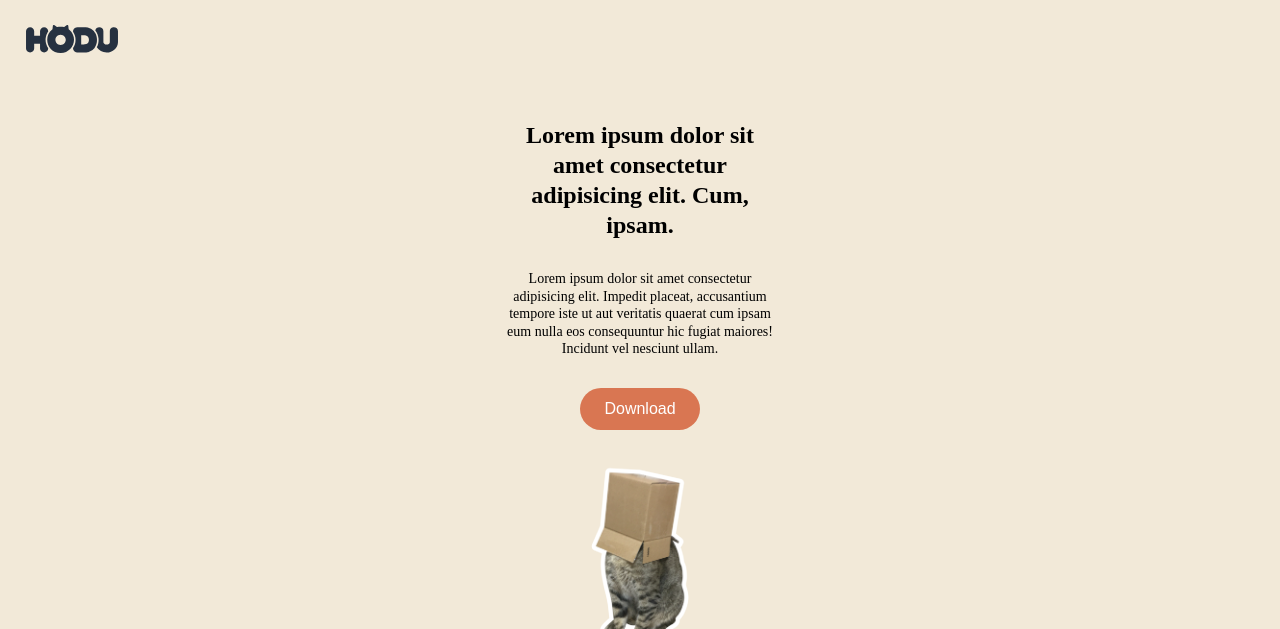
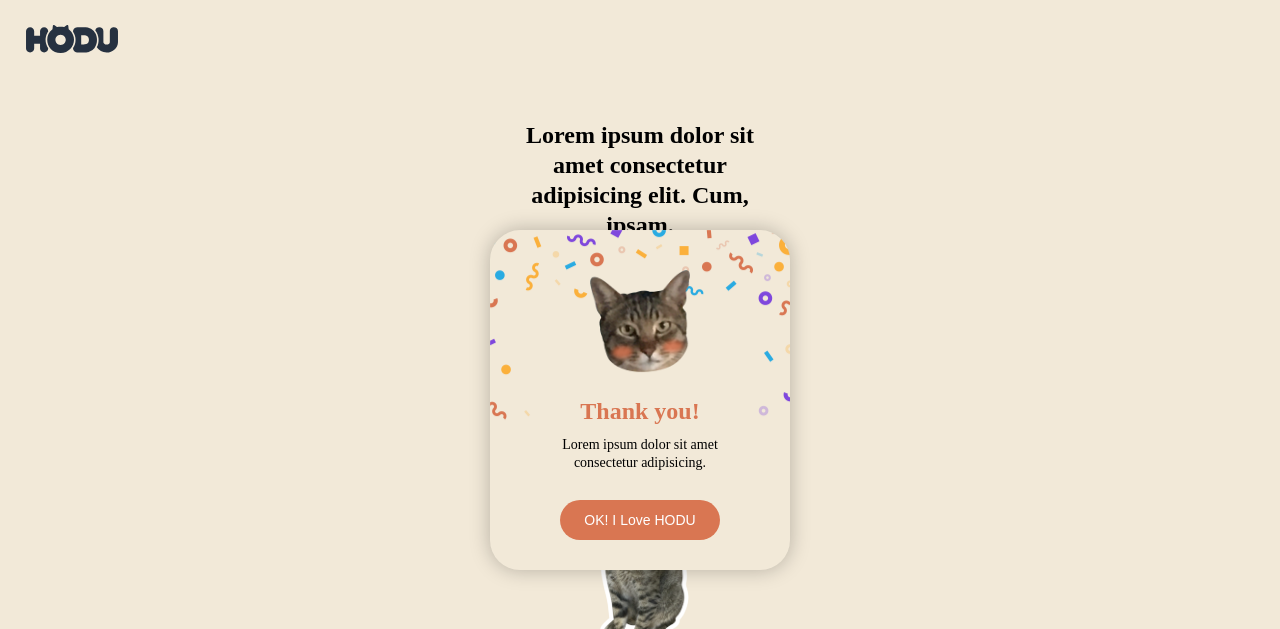
Before and after one commit to choar816/landing-page, a plain HTML site: page index.html in a window 1280 px wide. Shown: the top 629 px of the page. Drawn offline with nearby package versions, Linux system fonts and the light colour scheme; files whose address does not match are found by name.

Commit message:
Update modal UI

```diff
--- a/css/style-mobile.scss
+++ b/css/style-mobile.scss
@@ -154,6 +154,7 @@ main {
   }
 
   .swiper {
+    margin-bottom: 50px;
     max-width: 500px;
     height: 300px;
 
@@ -165,22 +166,21 @@ main {
     }
 
     .swiper-slide:nth-child(2) {
-      background-image: url('../img/img_1.jpg');
+      background-image: url("../img/img_1.jpg");
     }
     .swiper-slide:nth-child(3) {
-      background-image: url('../img/img_2.jpg');
+      background-image: url("../img/img_2.jpg");
     }
     .swiper-slide:nth-child(4) {
-      background-image: url('../img/img_3.jpg');
+      background-image: url("../img/img_3.jpg");
     }
-
-
 
     .swiper-pagination-bullet {
       background: #666;
     }
 
-    .swiper-button-prev, .swiper-button-next {
+    .swiper-button-prev,
+    .swiper-button-next {
       color: #d97652;
       &::after {
         position: relative;
@@ -222,7 +222,7 @@ main {
   }
   .cont-input {
     margin-bottom: 20px;
-    padding: 12px 17px;
+    padding: 7px 17px;
     width: 100%;
     background-color: #ffffff;
     border-radius: 60px;
@@ -230,7 +230,7 @@ main {
 
     &::before {
       content: "";
-      margin-right: 14px;
+      margin: 3.5px 9px 0 0;
       width: 18px;
       height: 18px;
       background-image: url("../img/mail.svg");
@@ -238,6 +238,7 @@ main {
       float: left;
     }
     input {
+      padding: 5px;
       float: left;
       border: none;
       width: calc(100% - 32px);
@@ -255,12 +256,36 @@ main {
 }
 
 .modal-thankyou {
-  display: none;
+  // display: none;
   position: fixed;
+  width: 300px;
   z-index: 10;
   top: 50%;
   left: 50%;
   transform: translate(-50%, -50%);
+  background: url("../img/modal-bg-img.png") #f2e9d8 no-repeat top / 300px 200px;
+  padding: 40px 50px 30px;
+  border-radius: 30px;
+  box-shadow: 0 0 20px rgba(0, 0, 0, 0.25);
+
+  img {
+    margin-bottom: 24px;
+  }
+  h2 {
+    margin-bottom: 10px;
+    color: #d97652;
+    font-size: 24px;
+    line-height: 30px;
+  }
+  p {
+    margin-bottom: 28px;
+    font-size: 14px;
+    line-height: 18px;
+  }
+  button {
+    font-size: 14px;
+    line-height: 18px;
+  }
 }
 
 footer {
@@ -270,7 +295,7 @@ footer {
     width: 100%;
     height: 240px;
     opacity: 0.6;
-    background-image: url('../img/img_5.jpg');
+    background-image: url("../img/img_5.jpg");
     background-size: cover;
     background-position-y: 15%;
   }
@@ -290,22 +315,22 @@ footer {
             width: 32px;
             height: 32px;
             border-radius: 32px;
-            background-color: #F29D52;
+            background-color: #f29d52;
             background-size: 18px 18px;
             background-repeat: no-repeat;
             background-position: center;
           }
           &:nth-child(1) button {
-            background-image: url('../img/blog.svg');
+            background-image: url("../img/blog.svg");
           }
           &:nth-child(2) button {
-            background-image: url('../img/instagram.svg');
+            background-image: url("../img/instagram.svg");
           }
           &:nth-child(3) button {
-            background-image: url('../img/facebook.svg');
+            background-image: url("../img/facebook.svg");
           }
           &:nth-child(4) button {
-            background-image: url('../img/youtube.svg');
+            background-image: url("../img/youtube.svg");
           }
           & + li {
             margin-left: 16px;
@@ -323,6 +348,7 @@ footer {
           color: #767676;
           font-size: 14px;
           line-height: 17.5px;
+          display: block;
           text-align: right;
         }
       }
```
Also changed, not shown: css/style-mobile.css, 1 other file.
